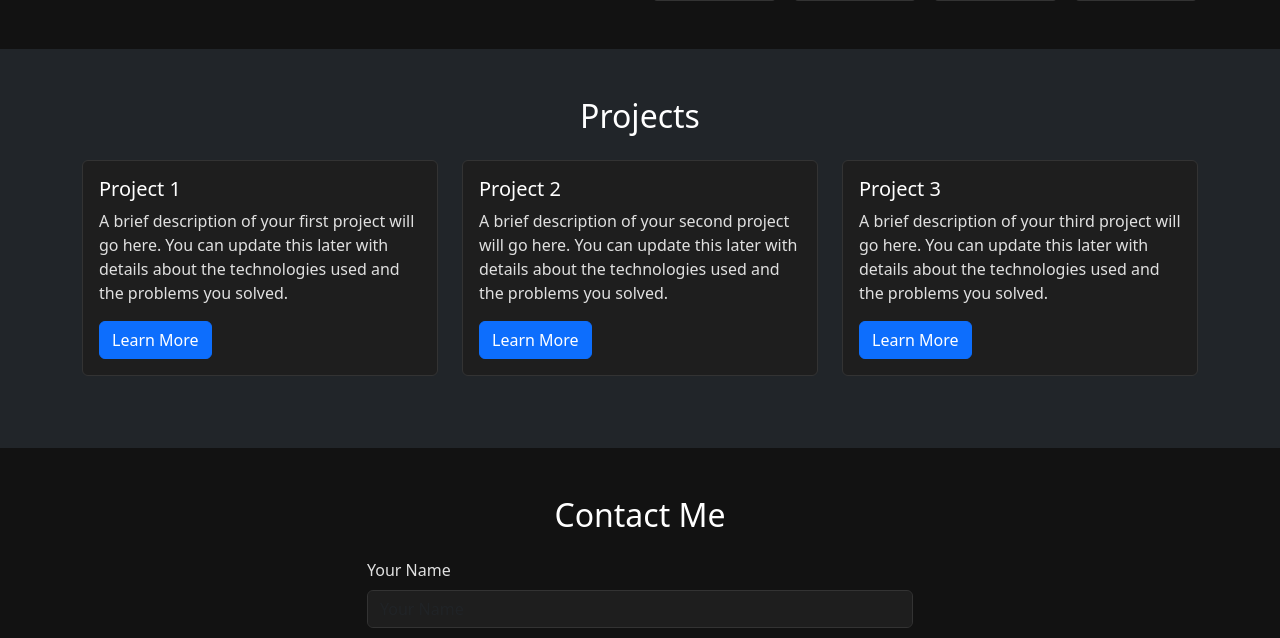
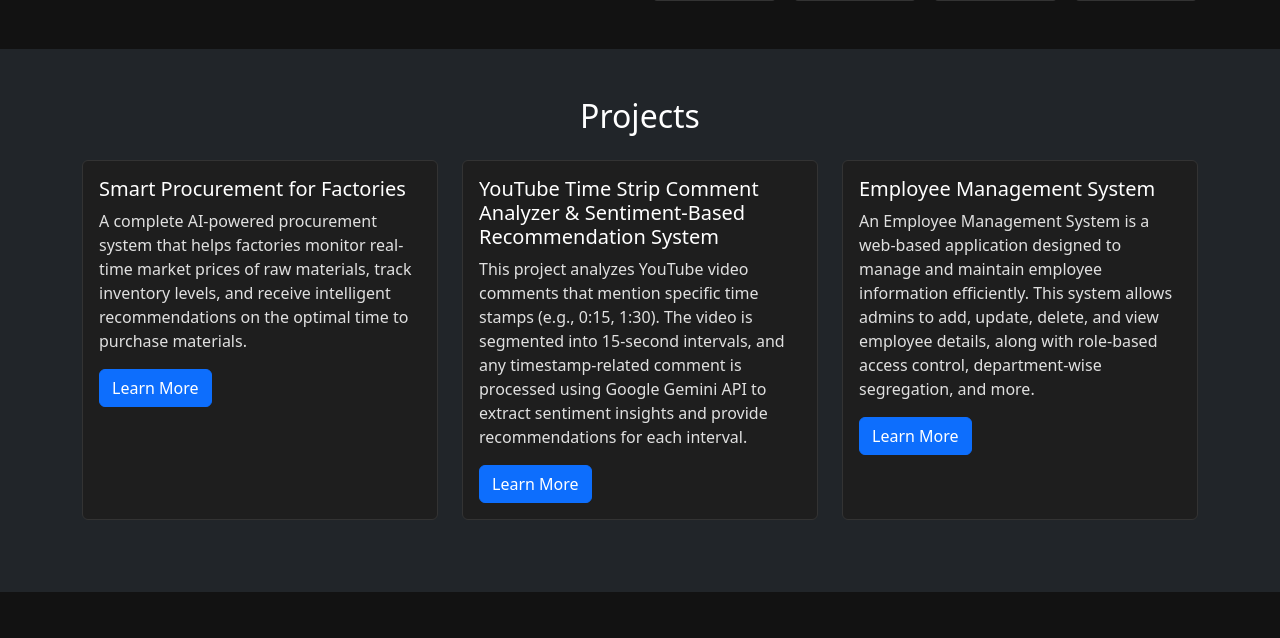
Before and after one commit to jeogoldberg21/portfolio, a Flask app: page / in a window 1280 px wide. Shown: the part 825-1463 px from the top of the page. Run offline with Flask 3, Linux system fonts and the light colour scheme.

Commit message:
Update project descriptions and titles in index.html

```diff
--- a/templates/index.html
+++ b/templates/index.html
@@ -75,8 +75,8 @@
                 <div data-aos="fade-up" data-aos-delay="100" class="col-md-4 mb-4">
                     <div class="card h-100">
                         <div class="card-body">
-                            <h5 class="card-title">Project 1</h5>
-                            <p class="card-text">A brief description of your first project will go here. You can update this later with details about the technologies used and the problems you solved.</p>
+                            <h5 class="card-title">Smart Procurement for Factories</h5>
+                            <p class="card-text">A complete AI-powered procurement system that helps factories monitor real-time market prices of raw materials, track inventory levels, and receive intelligent recommendations on the optimal time to purchase materials.</p>
                             <button class="btn btn-primary" data-bs-toggle="modal" data-bs-target="#projectModal1">Learn More</button>
                         </div>
                     </div>
@@ -84,8 +84,8 @@
                 <div data-aos="fade-up" data-aos-delay="200" class="col-md-4 mb-4">
                     <div class="card h-100">
                         <div class="card-body">
-                            <h5 class="card-title">Project 2</h5>
-                            <p class="card-text">A brief description of your second project will go here. You can update this later with details about the technologies used and the problems you solved.</p>
+                            <h5 class="card-title">YouTube Time Strip Comment Analyzer & Sentiment-Based Recommendation System</h5>
+                            <p class="card-text">This project analyzes YouTube video comments that mention specific time stamps (e.g., 0:15, 1:30). The video is segmented into 15-second intervals, and any timestamp-related comment is processed using Google Gemini API to extract sentiment insights and provide recommendations for each interval.</p>
                             <button class="btn btn-primary" data-bs-toggle="modal" data-bs-target="#projectModal2">Learn More</button>
                         </div>
                     </div>
@@ -93,8 +93,8 @@
                 <div data-aos="fade-up" data-aos-delay="300" class="col-md-4 mb-4">
                     <div class="card h-100">
                         <div class="card-body">
-                            <h5 class="card-title">Project 3</h5>
-                            <p class="card-text">A brief description of your third project will go here. You can update this later with details about the technologies used and the problems you solved.</p>
+                            <h5 class="card-title">Employee Management System</h5>
+                            <p class="card-text">An Employee Management System is a web-based application designed to manage and maintain employee information efficiently. This system allows admins to add, update, delete, and view employee details, along with role-based access control, department-wise segregation, and more.</p>
                             <button class="btn btn-primary" data-bs-toggle="modal" data-bs-target="#projectModal3">Learn More</button>
                         </div>
                     </div>
@@ -144,15 +144,15 @@
         <div class="modal-dialog modal-lg">
             <div class="modal-content bg-dark text-white">
                 <div class="modal-header">
-                    <h5 class="modal-title">Project 1</h5>
+                    <h5 class="modal-title">Smart Procurement for Factories1</h5>
                     <button type="button" class="btn-close btn-close-white" data-bs-dismiss="modal" aria-label="Close"></button>
                 </div>
                 <div class="modal-body">
-                    <p>This is a more detailed description of Project 1. You can include information about the project's purpose, the technologies you used, and any challenges you faced. You can also include images or a video demo.</p>
-                    <strong>Technologies:</strong> Python, Flask, SQLite
+                    <p>A complete AI-powered procurement system that helps factories monitor real-time market prices of raw materials, track inventory levels, and receive intelligent recommendations on the optimal time to purchase materials.</p>
+                    <strong>Technologies:</strong> Python, Flask, SQLite,ML
                 </div>
                 <div class="modal-footer">
-                    <a href="#" class="btn btn-primary">Code</a>
+                    <a href="https://github.com/jeogoldberg21/smart_procurement" class="btn btn-primary">Code</a>
                     <a href="#" class="btn btn-secondary">Live Demo</a>
                 </div>
             </div>
```
